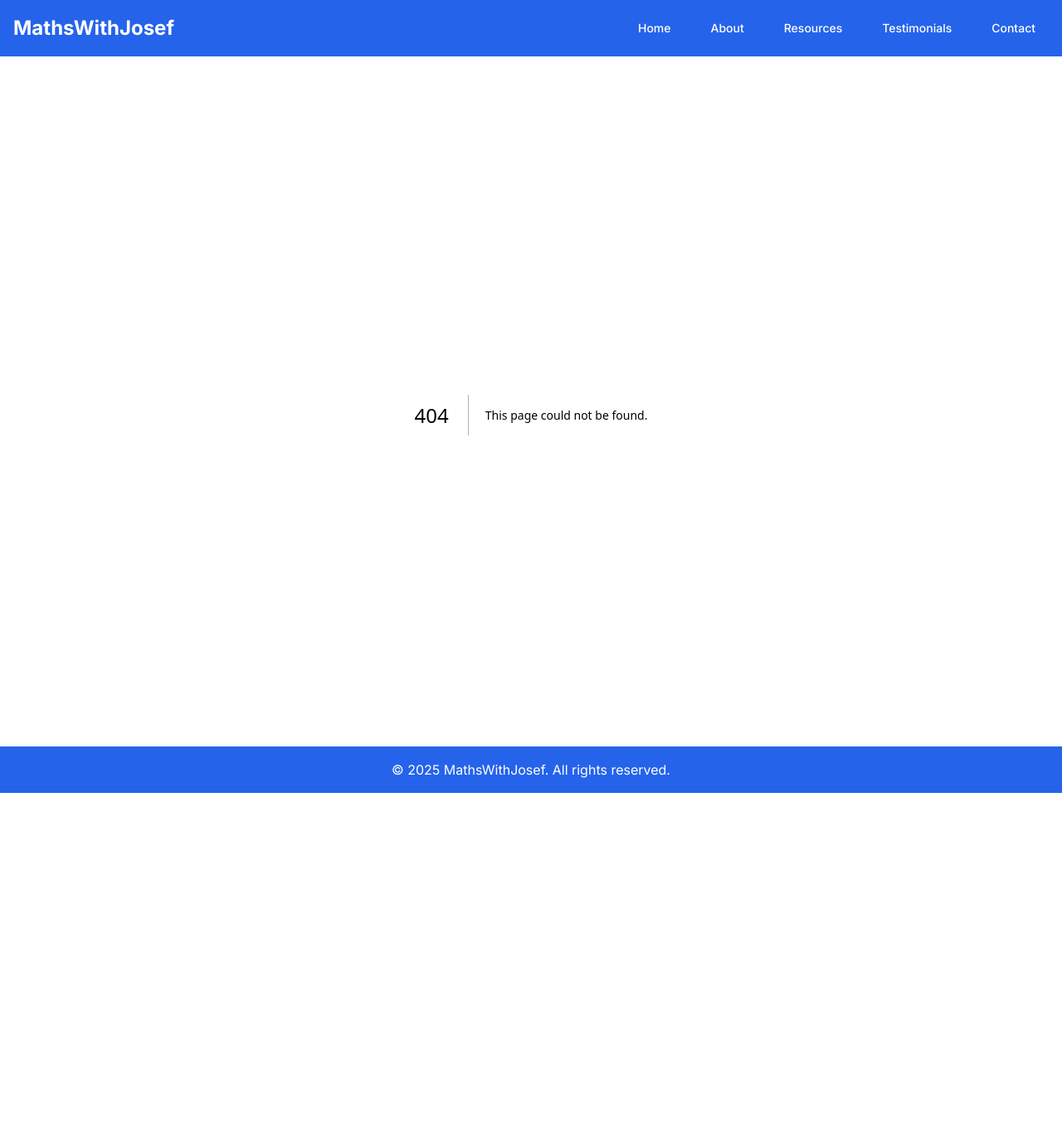
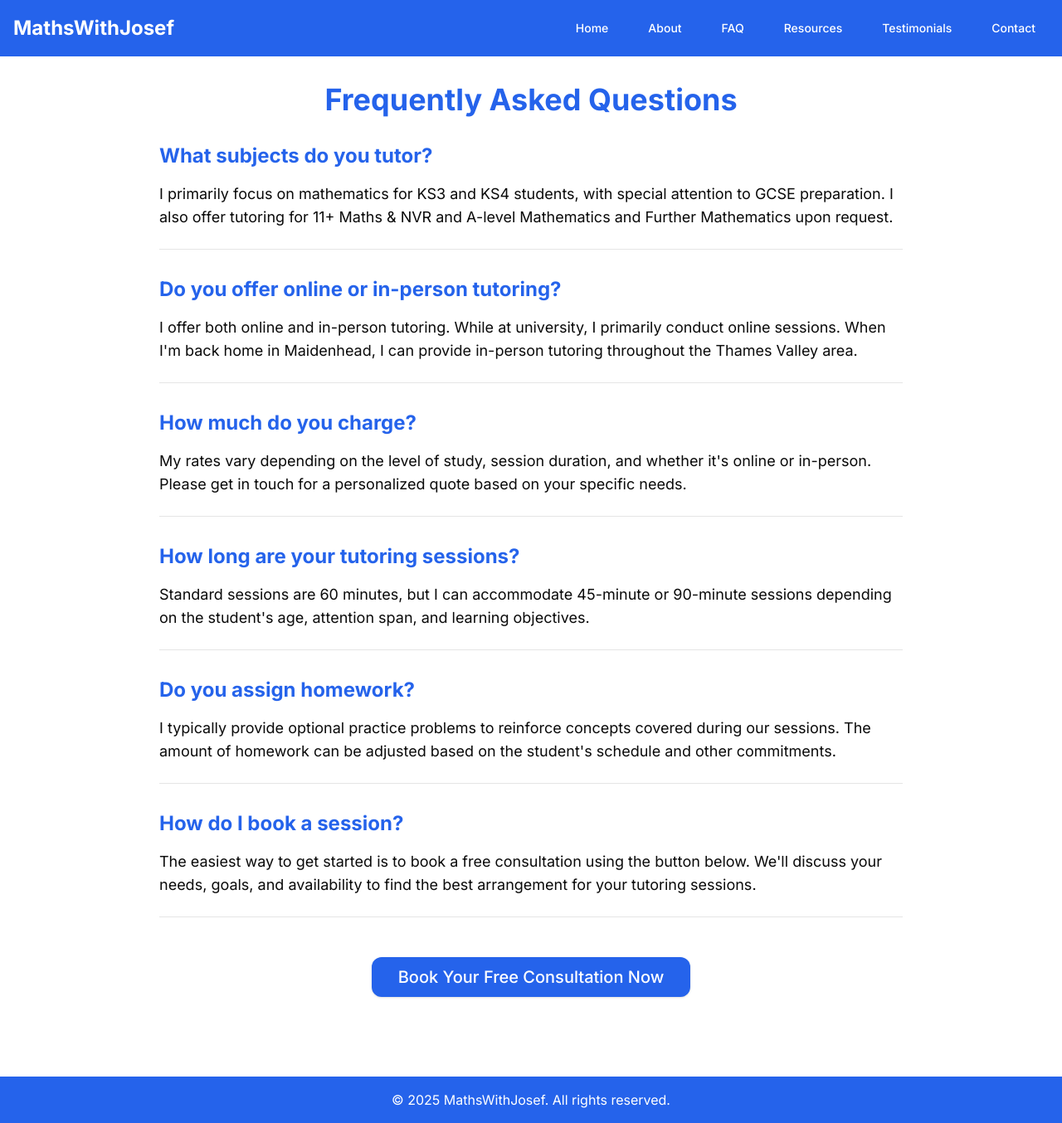
Before and after one commit to Fudgewudge9999/website, a Next.js app: page /faq in a window 1280 px wide. Before the commit this address had no page. Shown: the whole page at 83% size. Before the commit the page ends 956 px from the top, so only its background shows below. Built offline with nearby package versions, Linux system fonts and the light colour scheme.

Commit message:
altered about and added FAQ

```diff
--- a/src/app/about/page.tsx
+++ b/src/app/about/page.tsx
@@ -9,33 +9,26 @@ export default function About() {
 
       <div className="prose prose-lg max-w-none">
         <p className="mb-6">
-          Hi, I'm Josef! I'm a dedicated mathematics tutor with a strong academic background,
-          having achieved A-levels in <strong>Mathematics, Further Mathematics, Physics, and Economics</strong>,
-          earning <strong>A grades in Maths and Further Maths</strong>. Since <strong>summer 2023</strong>, I have been tutoring
-          <strong> both online and in-person</strong>, working with students of all abilities.
+          Hi, I'm Josef, a dedicated mathematics tutor with a strong mathematical background,
+          having achieved A-levels in Mathematics, Further Mathematics, Physics, and Economics.
+          I am currently in my final year at Cardiff University studing economics, and based in Maidenhead when I'm back home.
+          I started my tutoring in 2023, and have been tutoring both online and in-person ever since.
+
         </p>
 
         <h2 className="text-2xl font-bold text-blue-600 mt-8 mb-4">My Approach</h2>
         <p className="mb-6">
-          I believe that every student learns differently, which is why I tailor my teaching
-          to their specific goals—whether that's <strong>exam preparation, building confidence, or improving problem-solving skills</strong>.
-          My lessons are <strong>interactive and engaging</strong>, designed to help students truly understand mathematical concepts
-          rather than just memorizing formulas.
+         I understand that every student is unique, and I take the time to discover what works best for you.
+         Instead of a one-size-fits-all approach, I tailor each session to your specific goals, whether that's
+         fine-tuning exam techniques, boosting problem-solving skills, or simply gaining more confidence in maths.
         </p>
 
         <h2 className="text-2xl font-bold text-blue-600 mt-8 mb-4">Services Offered</h2>
         <p className="mb-6">
-          I currently offer <strong>one-on-one tutoring</strong>, but please feel free to
-          <strong>enquire about group sessions</strong> if you're interested.
-        </p>
-
-
-
-        <h2 className="text-2xl font-bold text-blue-600 mt-8 mb-4">Why I Became a Tutor</h2>
-        <p className="mb-6">
-          I started tutoring because it allows me to combine my <strong>passion for mathematics</strong>
-          with my drive to help students <strong>achieve their goals</strong>. Seeing students grow in confidence
-          and succeed in their studies is what makes tutoring so rewarding for me.
+         My focus is on providing high-quality tutoring for KS3 and KS4 students, with special attention given to GCSE
+          preparation. While I offer online one-on-one sessions from university, I can also accommodate in-person tutoring
+          in the Thames Valley area and group sessions if needed; for 11+ Maths & NVR or A-level Maths and Further Maths,
+          please enquire for further details.
         </p>
 
         <ConsultationButton />
--- /dev/null
+++ b/src/app/faq/page.tsx
@@ -0,0 +1,65 @@
+'use client'
+
+import { ConsultationButton } from "@/components/consultation-button"
+
+export default function FAQ() {
+  return (
+    <div className="max-w-4xl mx-auto mb-24">
+      <h1 className="text-4xl font-bold text-blue-600 mb-8 text-center">Frequently Asked Questions</h1>
+
+      <div className="space-y-8">
+        <div className="border-b pb-6">
+          <h2 className="text-2xl font-bold text-blue-600 mb-4">What subjects do you tutor?</h2>
+          <p className="text-lg">
+            I primarily focus on mathematics for KS3 and KS4 students, with special attention to GCSE preparation.
+            I also offer tutoring for 11+ Maths & NVR and A-level Mathematics and Further Mathematics upon request.
+          </p>
+        </div>
+
+        <div className="border-b pb-6">
+          <h2 className="text-2xl font-bold text-blue-600 mb-4">Do you offer online or in-person tutoring?</h2>
+          <p className="text-lg">
+            I offer both online and in-person tutoring. While at university, I primarily conduct online sessions.
+            When I'm back home in Maidenhead, I can provide in-person tutoring throughout the Thames Valley area.
+          </p>
+        </div>
+
+        <div className="border-b pb-6">
+          <h2 className="text-2xl font-bold text-blue-600 mb-4">How much do you charge?</h2>
+          <p className="text-lg">
+            My rates vary depending on the level of study, session duration, and whether it's online or in-person.
+            Please get in touch for a personalized quote based on your specific needs.
+          </p>
+        </div>
+
+        <div className="border-b pb-6">
+          <h2 className="text-2xl font-bold text-blue-600 mb-4">How long are your tutoring sessions?</h2>
+          <p className="text-lg">
+            Standard sessions are 60 minutes, but I can accommodate 45-minute or 90-minute sessions depending on
+            the student's age, attention span, and learning objectives.
+          </p>
+        </div>
+
+        <div className="border-b pb-6">
+          <h2 className="text-2xl font-bold text-blue-600 mb-4">Do you assign homework?</h2>
+          <p className="text-lg">
+            I typically provide optional practice problems to reinforce concepts covered during our sessions.
+            The amount of homework can be adjusted based on the student's schedule and other commitments.
+          </p>
+        </div>
+
+        <div className="border-b pb-6">
+          <h2 className="text-2xl font-bold text-blue-600 mb-4">How do I book a session?</h2>
+          <p className="text-lg">
+            The easiest way to get started is to book a free consultation using the button below.
+            We'll discuss your needs, goals, and availability to find the best arrangement for your tutoring sessions.
+          </p>
+        </div>
+
+        <div className="mt-10 text-center">
+          <ConsultationButton />
+        </div>
+      </div>
+    </div>
+  )
+}
--- a/src/app/layout.tsx
+++ b/src/app/layout.tsx
@@ -41,6 +41,11 @@ export default function RootLayout({
               </li>
               <li>
                 <Button variant="ghost" asChild>
+                  <Link href="/faq">FAQ</Link>
+                </Button>
+              </li>
+              <li>
+                <Button variant="ghost" asChild>
                   <Link href="/resources">Resources</Link>
                 </Button>
               </li>
--- a/src/components/mobile-nav.tsx
+++ b/src/components/mobile-nav.tsx
@@ -21,6 +21,9 @@ export function MobileNav() {
           <Link href="/about" className="block py-2 text-lg">
             About
           </Link>
+          <Link href="/faq" className="block py-2 text-lg">
+            FAQ
+          </Link>
           <Link href="/resources" className="block py-2 text-lg">
             Resources
           </Link>
--- /dev/null
+++ b/src/components/navigation.tsx
@@ -0,0 +1,30 @@
+export function Navigation() {
+  return (
+    <nav className="bg-white shadow-md">
+      <div className="max-w-7xl mx-auto px-4">
+        <div className="flex justify-between h-16">
+          <div className="flex">
+            <div className="flex-shrink-0 flex items-center">
+              {/* Logo or site name */}
+            </div>
+            <div className="hidden sm:ml-6 sm:flex sm:space-x-8">
+              {/* Existing navigation links */}
+              <a href="/" className="text-gray-900 hover:text-blue-600 px-3 py-2 text-sm font-medium">
+                Home
+              </a>
+              <a href="/about" className="text-gray-900 hover:text-blue-600 px-3 py-2 text-sm font-medium">
+                About
+              </a>
+              {/* Add the new FAQ link */}
+              <a href="/faq" className="text-gray-900 hover:text-blue-600 px-3 py-2 text-sm font-medium">
+                FAQ
+              </a>
+              {/* Other links */}
+            </div>
+          </div>
+          {/* Mobile menu button and menu items */}
+        </div>
+      </div>
+    </nav>
+  )
+}
```
